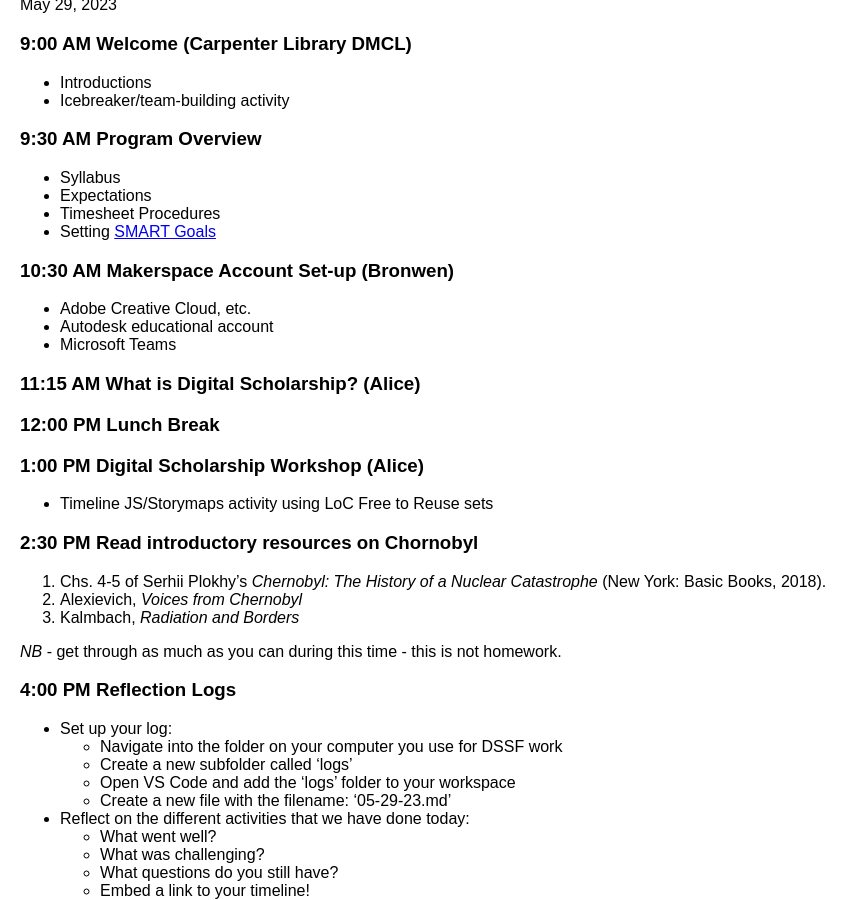
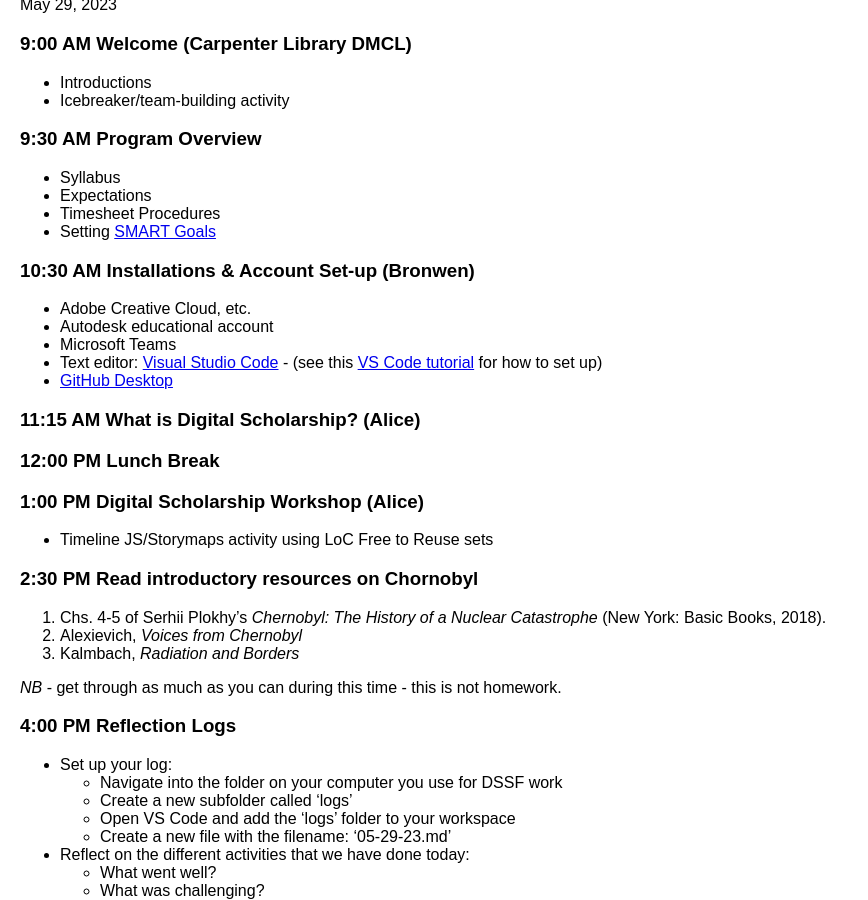
Before and after one commit to digbmc/dssf-syll, a Jekyll site: the page built from _weeks/01-intro.md, in a window 1280 px wide and 900 px high, scrolled down 913 px. Shown: the whole window, without its empty margins (0-868 px from the left). Built offline with Jekyll 4.4.1, drawn with Linux system fonts in a browser that asks for light colours.

Commit message:
add links for gh and vs code

```diff
--- a/_weeks/01-intro.md
+++ b/_weeks/01-intro.md
@@ -34,10 +34,12 @@ May 29, 2023
 - Timesheet Procedures
 - Setting [SMART Goals](../resources/smart-goals)
 
-### 10:30 AM Makerspace Account Set-up (Bronwen)
+### 10:30 AM Installations & Account Set-up (Bronwen)
 - Adobe Creative Cloud, etc.
 - Autodesk educational account
 - Microsoft Teams
+- Text editor: [Visual Studio Code](https://code.visualstudio.com/) - (see this [VS Code tutorial](https://code.visualstudio.com/docs/introvideos/basics) for how to set up)
+- [GitHub Desktop](https://desktop.github.com/)
 
 ### 11:15 AM What is Digital Scholarship? (Alice)
 
```
